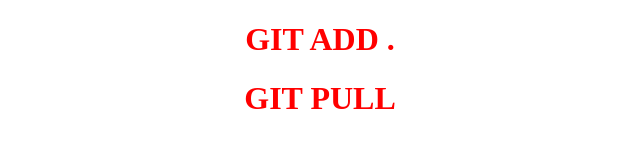
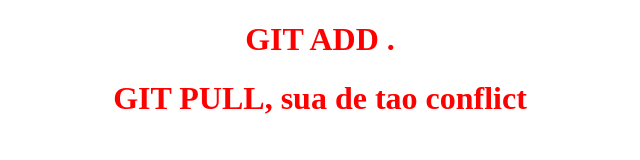
Before and after one commit to tdthien106202/LearnGIT, a plain HTML site: page about.html in a window 1280 px wide. Shown: the whole page, without its empty margins (320-960 px from the left). Drawn offline with Linux system fonts and the light colour scheme.

Commit message:
Update about.html

```diff
--- a/about.html
+++ b/about.html
@@ -8,7 +8,7 @@
 </head>
 <body>
     <h1 style="text-align: center; color:red">GIT ADD .</h1>
-    <h1 style="text-align: center; color:red">GIT PULL</h1>
+    <h1 style="text-align: center; color:red">GIT PULL, sua de tao conflict</h1>
 
 </body>
 </html>
```
